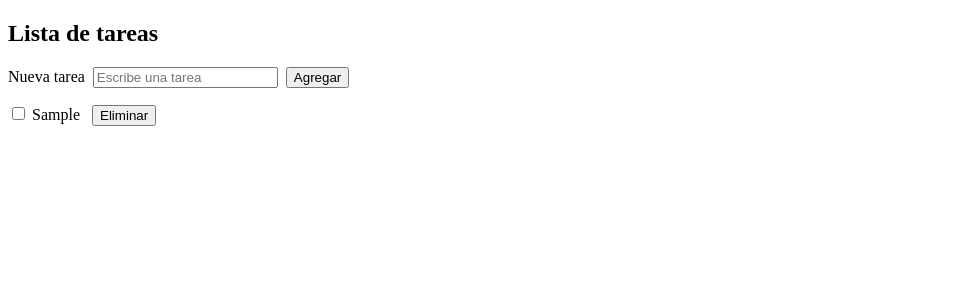
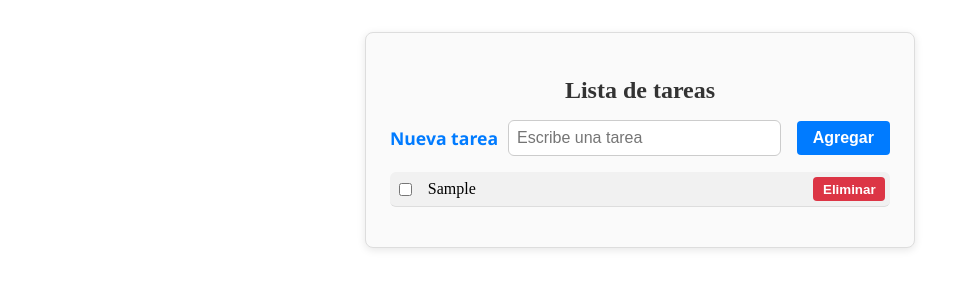
Before and after one commit to joelmmx/b-process-angular, an Angular app: page / in a window 1280 px wide. Both pictures are taken after typing "Sample" into the empty fields and a click on the button "Agregar". Shown: the top 300 px of the page, without its empty margins (0-970 px from the left). Built offline with nearby package versions, Linux system fonts and the light colour scheme.

Commit message:
Add checkbox toggle, polish styles, and finalize TareasComponent UI

```diff
--- a/src/app/tareas/tareas.component.css
+++ b/src/app/tareas/tareas.component.css
@@ -0,0 +1,81 @@
+
+
+.todo-container {
+  max-width: 500px;
+  margin: 2rem auto;
+  padding: 1.5rem;
+  border-radius: 10px;
+  background-color: #ffffff;
+  box-shadow: 0 4px 8px rgba(0, 0, 0, 0.1);
+}
+
+h2 {
+  text-align: center;
+  color: #333;
+  margin-bottom: 1rem;
+}
+
+.input-group {
+  display: flex;
+  gap: 0.5rem;
+  margin-bottom: 1rem;
+}
+
+input[type="text"] {
+  flex: 1;
+  padding: 0.5rem;
+  border: 1px solid #ccc;
+  border-radius: 6px;
+  font-size: 1rem;
+}
+
+button {
+  padding: 0.5rem 1rem;
+  background-color: #1976d2;
+  color: white;
+  border: none;
+  border-radius: 6px;
+  cursor: pointer;
+  font-weight: bold;
+  transition: background-color 0.3s ease;
+}
+
+button:hover {
+  background-color: #1565c0;
+}
+
+ul {
+  list-style: none;
+  padding: 0;
+}
+
+li {
+  display: flex;
+  align-items: center;
+  justify-content: space-between;
+  background-color: #f1f1f1;
+  margin-bottom: 0.5rem;
+  padding: 0.5rem;
+  border-radius: 6px;
+}
+
+li input[type="checkbox"] {
+  margin-right: 0.75rem;
+}
+
+.tarea-text {
+  flex: 1;
+  font-size: 1rem;
+  color: #333;
+}
+
+.delete-button {
+  background-color: #e53935;
+  padding: 0.3rem 0.6rem;
+  border-radius: 4px;
+  font-size: 0.9rem;
+}
+
+.delete-button:hover {
+  background-color: #c62828;
+}
--- a/src/app/tareas/tareas.component.html
+++ b/src/app/tareas/tareas.component.html
@@ -1,28 +1,33 @@
-<div class="tareas-container">
+<div class="todo-container" style="max-width: 500px; margin: 2rem auto; padding: 1.5rem; border: 1px solid #ddd; border-radius: 8px; background-color: #fafafa; box-shadow: 0 2px 8px rgba(0, 0, 0, 0.1);">
   <h2>{{ titulo }}</h2>
   <div style="display: flex; align-items: center; gap: 0.5rem; margin-bottom: 1rem;">
-    <label for="tareaInput">Nueva tarea</label>
+    <label for="tareaInput" style="font-weight: 700; font-size: 1.1rem; color: #007bff; min-width: 110px; font-family: 'Segoe UI', Tahoma, Geneva, Verdana, sans-serif;">Nueva tarea</label>
     <input
       id="tareaInput"
       type="text"
       [(ngModel)]="nuevaTarea"
       (keyup.enter)="agregarTarea()"
       placeholder="Escribe una tarea"
+      style="padding: 0.5rem; font-size: 1rem; width: 70%; margin-right: 0.5rem;"
     />
-    <button (click)="agregarTarea()">Agregar</button>
+    <button
+      (click)="agregarTarea()"
+      style="padding: 0.5rem 1rem; font-size: 1rem; cursor: pointer; background-color: #007bff; color: white; border: none; border-radius: 4px;"
+    >Agregar</button>
   </div>
 
   <ul style="list-style-type: none; padding: 0;">
-    <li *ngFor="let tarea of tareas; let i = index" style="margin-bottom: 0.5rem;">
+    <li *ngFor="let tarea of tareas; let i = index" style="display: flex; align-items: center; margin-bottom: 0.5rem; padding: 0.3rem; border-bottom: 1px solid #ddd;">
         <input
-            type="checkbox"
-            [(ngModel)]="tarea.completado"
-            (change)="toggleTareaCompletada(i)"
+          type="checkbox"
+          [(ngModel)]="tarea.completado"
+          (change)="toggleTareaCompletada(i)"
+          style="margin-right: 0.5rem;"
         />
-        <span [ngStyle]="{ 'text-decoration': tarea.completado ? 'line-through' : 'none' }">
+        <span [ngStyle]="{ 'text-decoration': tarea.completado ? 'line-through' : 'none', 'color': tarea.completado ? '#999' : '#000', 'margin-left': '0.5rem', 'flex-grow': '1' }">
             {{ tarea.descripcion }}
         </span>
-        <button (click)="eliminarTarea(i)" style="margin-left: 0.5rem;">Eliminar</button>
+        <button (click)="eliminarTarea(i)" style="margin-left: 0.5rem; background-color: #dc3545; color: white; border: none; padding: 0.3rem 0.6rem; border-radius: 4px; cursor: pointer;">Eliminar</button>
     </li>
   </ul>
 </div>
```
